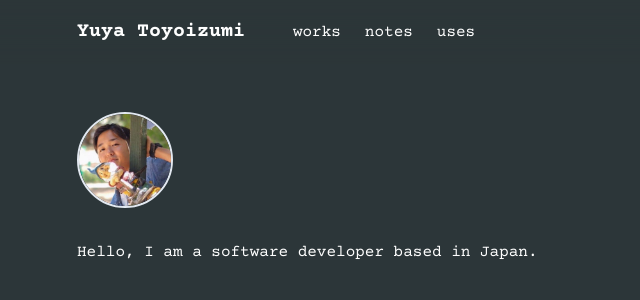
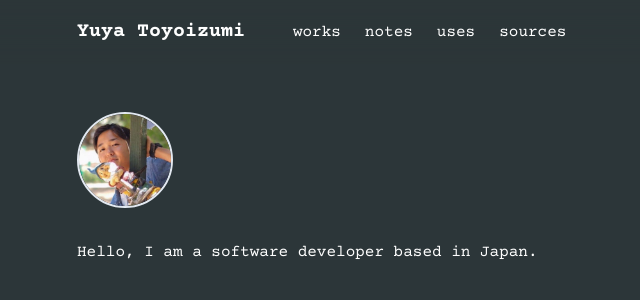
Before and after one commit to yuya-toyoizumi/my-site, a Next.js app: page / in a window 1280 px wide. Shown: the top 300 px of the page, without its empty margins (195-835 px from the left). Built offline with nearby package versions, Linux system fonts and the light colour scheme.

Commit message:
add github link

```diff
--- a/src/components/header.tsx
+++ b/src/components/header.tsx
@@ -35,6 +35,7 @@ export const Header = () => {
                 <Link href="/works">works</Link>
                 <Link href="/notes">notes</Link>
                 <Link href="/uses">uses</Link>
+                <Link href="https://github.com/yuya-toyoizumi">sources</Link>
               </div>
             </div>
           </div>
@@ -49,6 +50,7 @@ export const Header = () => {
           <Link href="/works">works</Link>
           <Link href="/notes">notes</Link>
           <Link href="/uses">uses</Link>
+          <Link href="https://github.com/yuya-toyoizumi">sources</Link>
         </div>
       </div>
     </nav>
```
